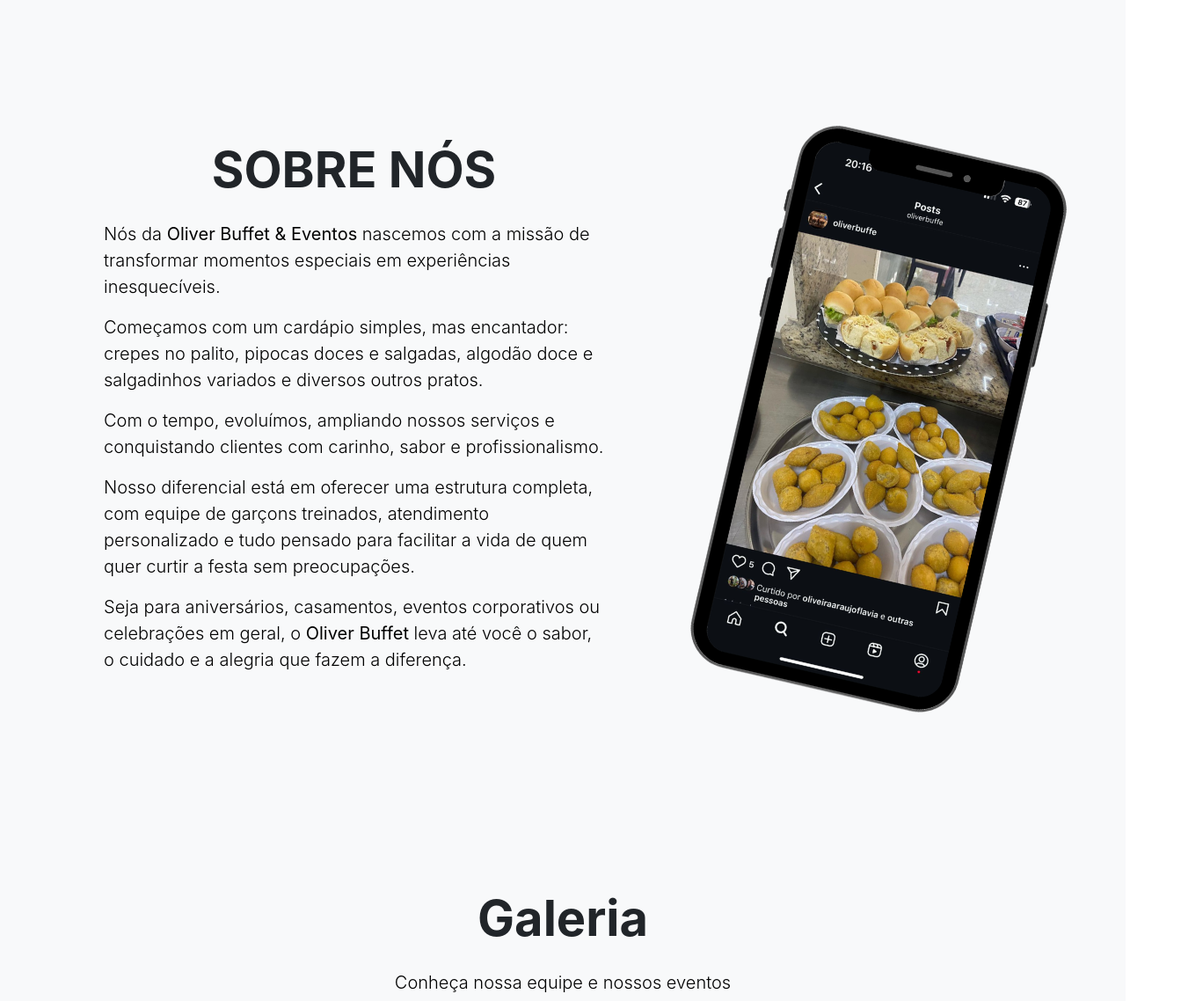
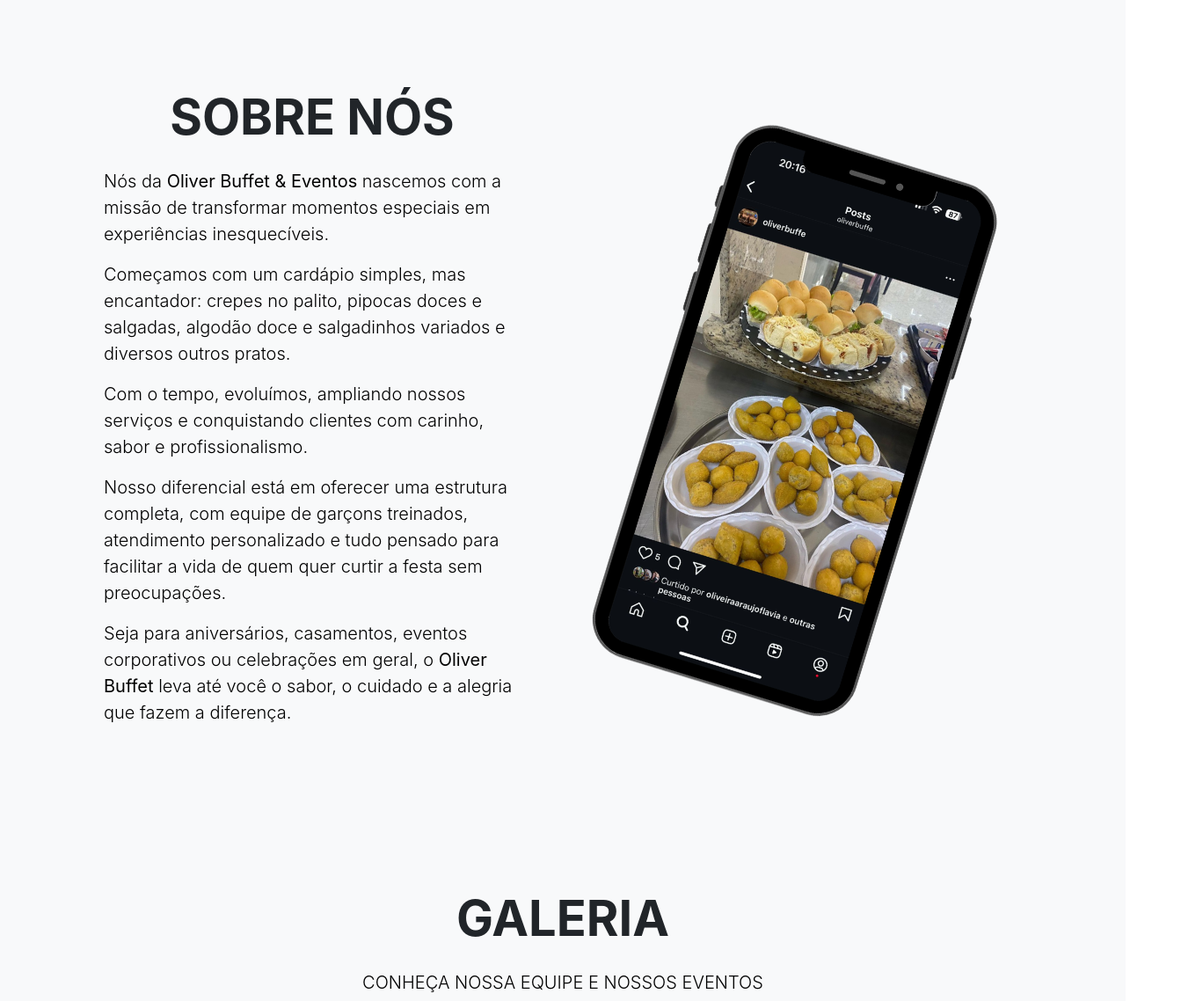
Before and after one commit to VictorAraujo03/OliverBuffet-SiteProject, a website: page index.html in a window 1280 px wide. Shown: the part 222-1360 px from the top of the page at 88% size, 1343 px wide, since content can reach past the window. Drawn offline with nearby package versions, Linux system fonts and the light colour scheme.

Commit message:
Alteração no texto

```diff
--- a/css/style.css
+++ b/css/style.css
@@ -63,7 +63,7 @@
 }
 
 #imagem-salgados-celular {
-  transform: rotate(13deg);
+  transform: rotate(17deg);
   transition: transform 0.6s ease;
 }
 
--- a/index.html
+++ b/index.html
@@ -74,7 +74,7 @@
             <div class="row align-items-center">
 
                 <!-- Coluna do Texto -->
-                <div class="col-md-7 p-5">
+                <div class="col-md-6 p-5">
                     <h2 class="display-4 font-weight-bold mb-4 text-center">
                         SOBRE NÓS
                     </h2>
@@ -101,6 +101,7 @@
                     <img src="img/salgados.png" alt="Arte Oliver Buffet" class="img-fluid" style="max-width: 500px;">
                 </div>
 
+
             </div>
         </div>
     </section> <!-- fim sessão sobre -->
@@ -109,8 +110,8 @@
     <section class="galeria py-5 pb-6 bg-light">
         <div class="container">
         <div class="col-md-12 ">
-        <h2 class="display-4 font-weight-bold mb-4 text-center">Galeria</h2>
-        <p class="lead mb-4">Conheça nossa equipe e nossos eventos</p>
+        <h2 class="display-4 font-weight-bold mb-4 text-center" style="text-transform: uppercase;">Galeria</h2>
+        <p class="lead mb-4" style="text-transform: uppercase;">Conheça nossa equipe e nossos eventos</p>
 
         <div class="galeria-grid">
           <img src="img/imagem1.jpg" alt="Equipe Oliver Buffet" />
```
